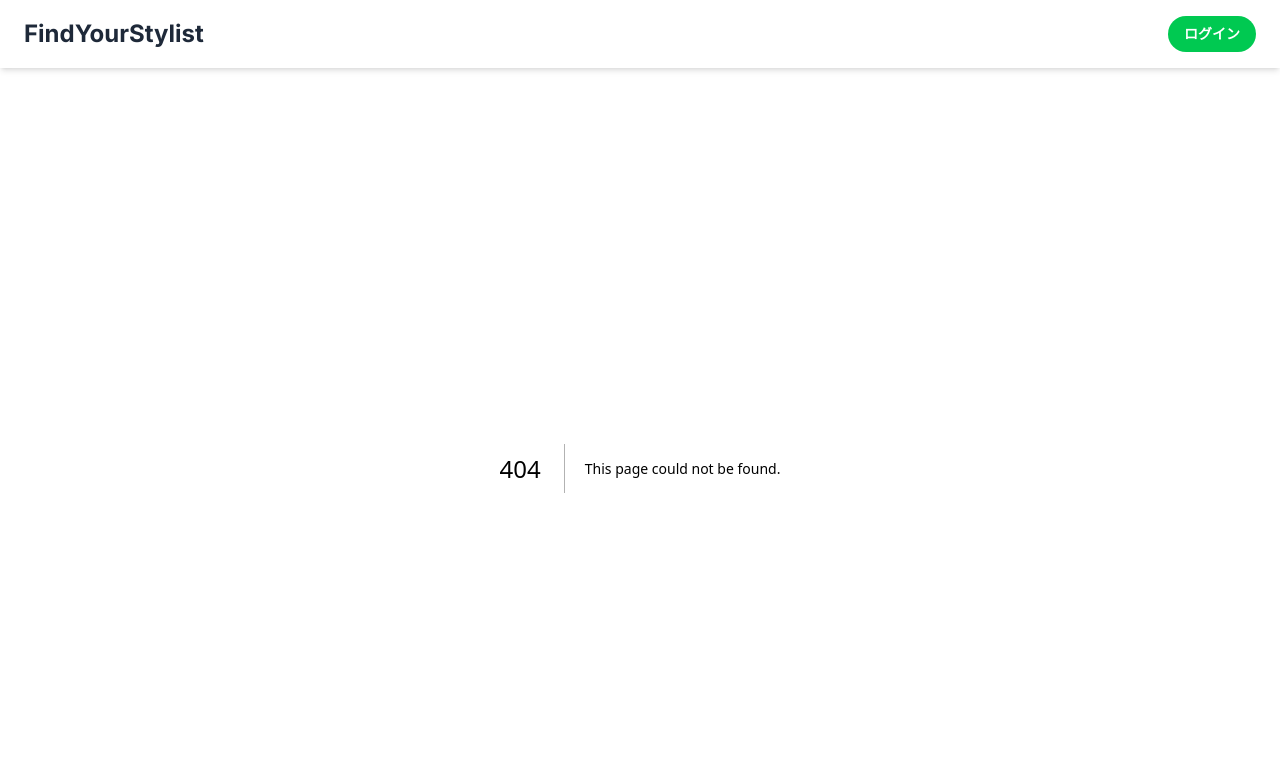
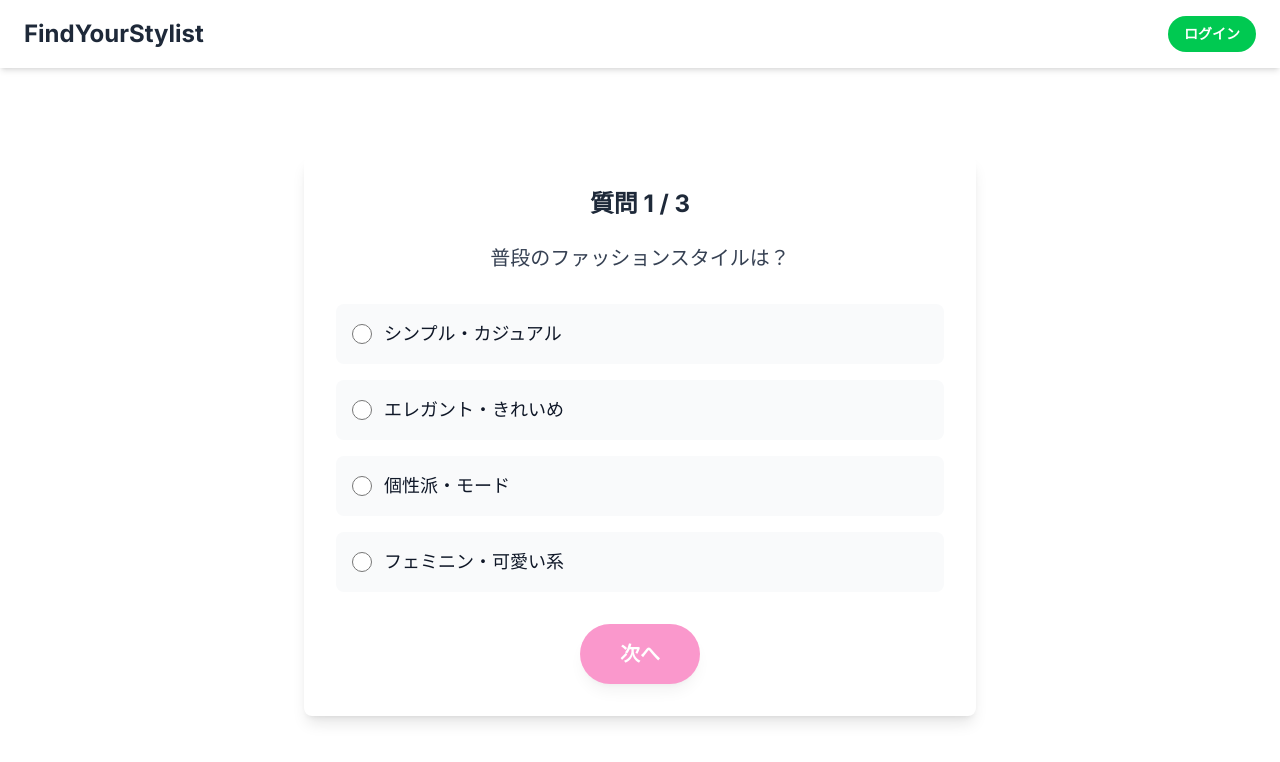
Before and after one commit to KenzoS/matching-app, a Next.js app: page /my-best-style-diagnosis/quiz in a window 1280 px wide. Before the commit this address had no page. Shown: the top 762 px of the page. Built offline with nearby package versions, Linux system fonts and the light colour scheme.

Commit message:
feat: Implement best style diagnosis quiz page

```diff
--- /dev/null
+++ b/src/app/my-best-style-diagnosis/quiz/page.tsx
@@ -0,0 +1,100 @@
+"use client";
+
+import React, { useState } from 'react';
+import { useRouter } from 'next/navigation';
+
+// 診断の質問データ
+const questions = [
+  {
+    id: 1,
+    question: '普段のファッションスタイルは？',
+    options: [
+      { text: 'シンプル・カジュアル', value: 'casual' },
+      { text: 'エレガント・きれいめ', value: 'elegant' },
+      { text: '個性派・モード', value: 'mode' },
+      { text: 'フェミニン・可愛い系', value: 'feminine' },
+    ],
+  },
+  {
+    id: 2,
+    question: '髪の悩みで最も気になることは？',
+    options: [
+      { text: 'パサつき・ダメージ', value: 'damage' },
+      { text: '広がり・うねり', value: 'frizz' },
+      { text: 'ボリュームが出ない', value: 'flat' },
+      { text: '白髪・薄毛', value: 'aging' },
+    ],
+  },
+  {
+    id: 3,
+    question: 'ヘアスタイルにかけられる時間は？',
+    options: [
+      { text: 'ほとんどかけたくない', value: 'short_time' },
+      { text: '少しならかけられる', value: 'medium_time' },
+      { text: '時間をかけてもOK', value: 'long_time' },
+    ],
+  },
+];
+
+const QuizPage = () => {
+  const [currentQuestionIndex, setCurrentQuestionIndex] = useState(0);
+  const [answers, setAnswers] = useState<{ [key: number]: string }>({});
+  const router = useRouter();
+
+  const handleOptionChange = (questionId: number, value: string) => {
+    setAnswers(prev => ({ ...prev, [questionId]: value }));
+  };
+
+  const handleNext = () => {
+    if (currentQuestionIndex < questions.length - 1) {
+      setCurrentQuestionIndex(prev => prev + 1);
+    } else {
+      // 全ての質問に答えたら結果ページへ遷移
+      // ここで回答を元に診断ロジックを走らせ、結果を渡す
+      router.push(`/my-best-style-diagnosis/result?answers=${JSON.stringify(answers)}`);
+    }
+  };
+
+  const currentQuestion = questions[currentQuestionIndex];
+
+  return (
+    <div className="container mx-auto px-6 py-12 flex flex-col items-center justify-center min-h-[calc(100vh-64px)]">
+      <div className="bg-white rounded-lg shadow-lg p-8 max-w-2xl w-full">
+        <h2 className="text-2xl font-bold text-gray-800 mb-6 text-center">
+          質問 {currentQuestionIndex + 1} / {questions.length}
+        </h2>
+        <p className="text-xl text-gray-700 mb-8 text-center">
+          {currentQuestion.question}
+        </p>
+
+        <div className="flex flex-col space-y-4">
+          {currentQuestion.options.map(option => (
+            <label key={option.value} className="flex items-center bg-gray-50 p-4 rounded-lg cursor-pointer hover:bg-gray-100 transition-colors">
+              <input
+                type="radio"
+                name={`question-${currentQuestion.id}`}
+                value={option.value}
+                checked={answers[currentQuestion.id] === option.value}
+                onChange={() => handleOptionChange(currentQuestion.id, option.value)}
+                className="h-5 w-5 text-pink-600 focus:ring-pink-500 border-gray-300"
+              />
+              <span className="ml-3 text-lg text-gray-900">{option.text}</span>
+            </label>
+          ))}
+        </div>
+
+        <div className="mt-8 text-center">
+          <button
+            onClick={handleNext}
+            disabled={!answers[currentQuestion.id]} // 回答が選択されていない場合はボタンを無効化
+            className="bg-pink-500 text-white font-bold rounded-full px-10 py-4 text-xl hover:bg-pink-600 transition-colors shadow-lg transform hover:scale-105 disabled:opacity-50 disabled:cursor-not-allowed"
+          >
+            {currentQuestionIndex < questions.length - 1 ? '次へ' : '診断結果を見る'}
+          </button>
+        </div>
+      </div>
+    </div>
+  );
+};
+
+export default QuizPage;
```
